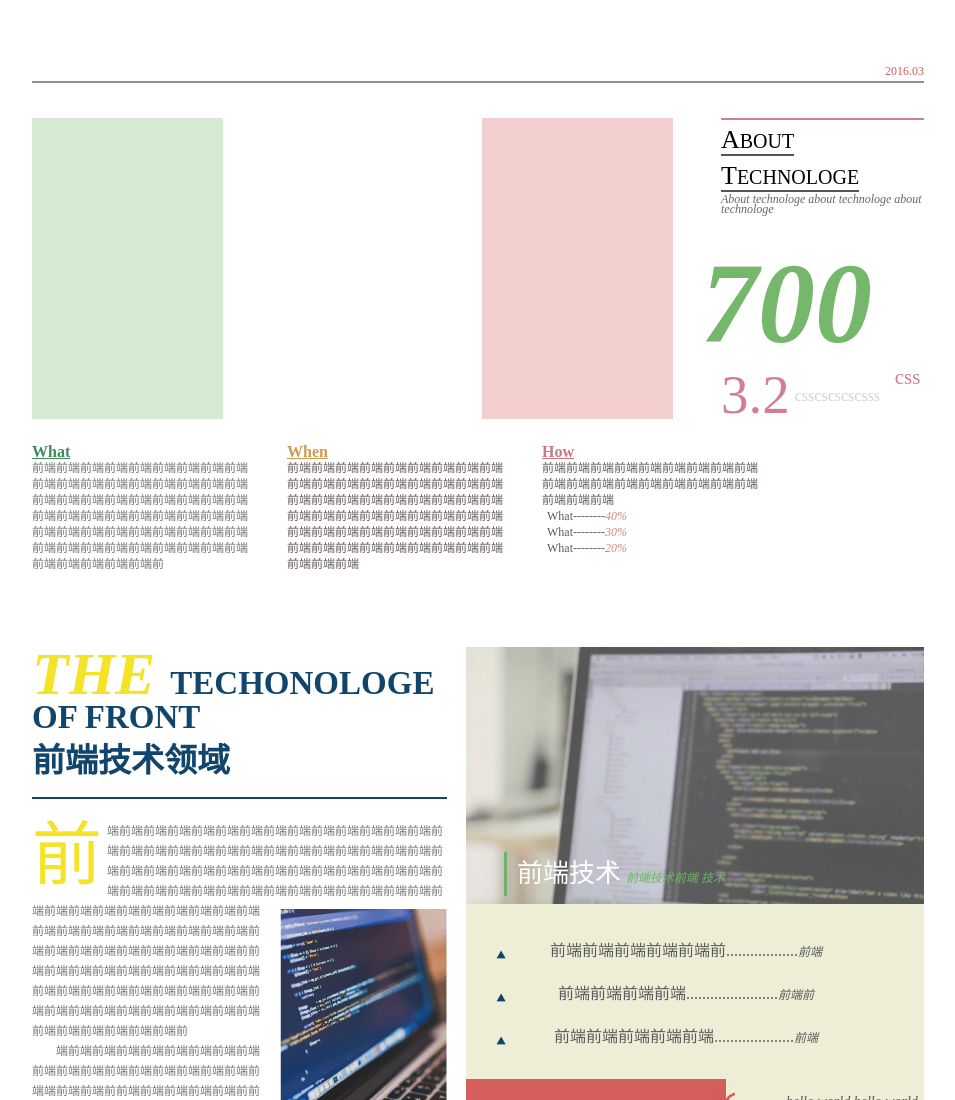
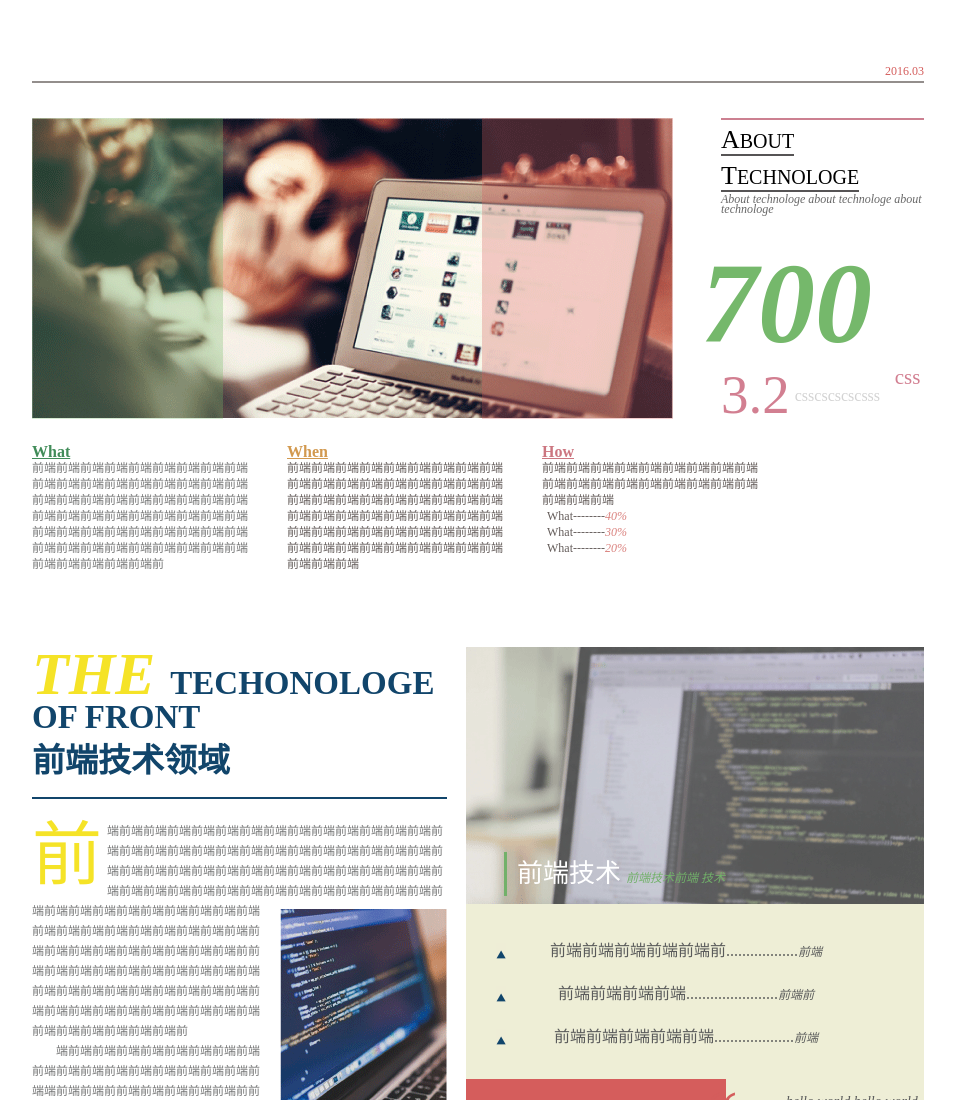
Before and after one commit to Huanglenle/-, a plain HTML site: page StageOne/TaskSix/index.html in a window 1280 px wide. Shown: the top 1100 px of the page, without its empty margins (162-1117 px from the left). Drawn offline with Linux system fonts and the light colour scheme.

Commit message:
Update style.css

```diff
--- a/StageOne/TaskSix/style.css
+++ b/StageOne/TaskSix/style.css
@@ -64,7 +64,7 @@ ul {
 	float: left;
     width: 641px;
     height: 301px;
-    /*background:url(ad.gif) no-repeat;*/
+    background:url(ad.gif) no-repeat;
 }
 #ad_left .cover{
     width: 191px;
```
